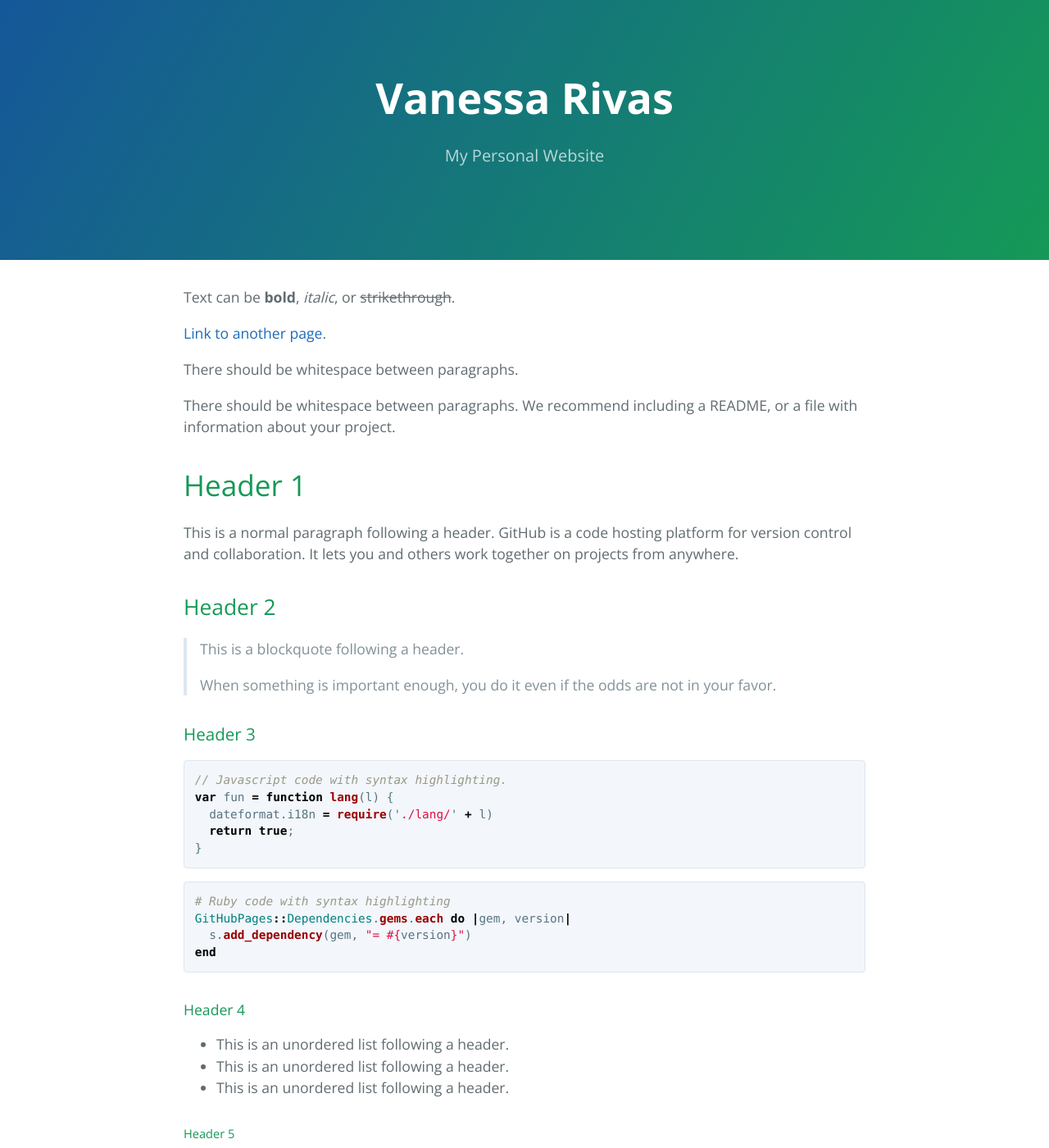
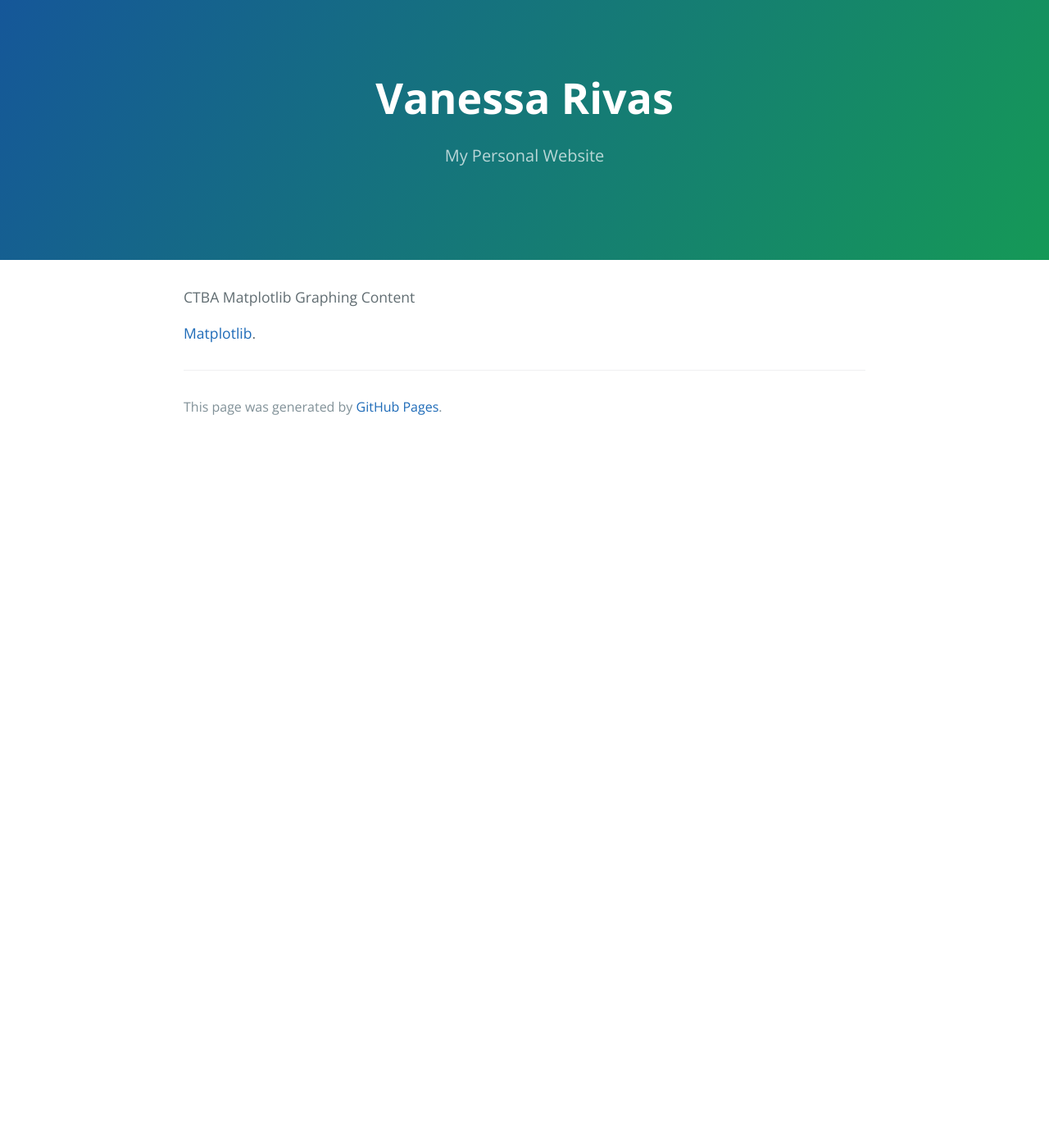
Before and after one commit to vanessa-rivas/vanessa-rivas.github.io, a Jekyll site: the page built from index.md, in a window 1280 px wide and 1400 px high. Shown: the whole window at 82% size. Built offline with Jekyll 4.4.1, drawn with Linux system fonts in a browser that asks for light colours; our own code applies the rules of GitHub Pages for plain Markdown files; some of the changed text lies outside the part shown.

Commit message:
Update index.md

````diff
--- a/index.md
+++ b/index.md
@@ -3,122 +3,7 @@
 description: My Personal Website
 ---
 
-Text can be **bold**, _italic_, or ~~strikethrough~~.
 
-[Link to another page](./another-page.html).
+CTBA Matplotlib Graphing Content
 
-There should be whitespace between paragraphs.
-
-There should be whitespace between paragraphs. We recommend including a README, or a file with information about your project.
-
-# Header 1
-
-This is a normal paragraph following a header. GitHub is a code hosting platform for version control and collaboration. It lets you and others work together on projects from anywhere.
-
-## Header 2
-
-> This is a blockquote following a header.
->
-> When something is important enough, you do it even if the odds are not in your favor.
-
-### Header 3
-
-```js
-// Javascript code with syntax highlighting.
-var fun = function lang(l) {
-  dateformat.i18n = require('./lang/' + l)
-  return true;
-}
-```
-
-```ruby
-# Ruby code with syntax highlighting
-GitHubPages::Dependencies.gems.each do |gem, version|
-  s.add_dependency(gem, "= #{version}")
-end
-```
-
-#### Header 4
-
-*   This is an unordered list following a header.
-*   This is an unordered list following a header.
-*   This is an unordered list following a header.
-
-##### Header 5
-
-1.  This is an ordered list following a header.
-2.  This is an ordered list following a header.
-3.  This is an ordered list following a header.
-
-###### Header 6
-
-| head1        | head two          | three |
-|:-------------|:------------------|:------|
-| ok           | good swedish fish | nice  |
-| out of stock | good and plenty   | nice  |
-| ok           | good `oreos`      | hmm   |
-| ok           | good `zoute` drop | yumm  |
-
-### There's a horizontal rule below this.
-
-* * *
-
-### Here is an unordered list:
-
-*   Item foo
-*   Item bar
-*   Item baz
-*   Item zip
-
-### And an ordered list:
-
-1.  Item one
-1.  Item two
-1.  Item three
-1.  Item four
-
-### And a nested list:
-
-- level 1 item
-  - level 2 item
-  - level 2 item
-    - level 3 item
-    - level 3 item
-- level 1 item
-  - level 2 item
-  - level 2 item
-  - level 2 item
-- level 1 item
-  - level 2 item
-  - level 2 item
-- level 1 item
-
-### Small image
-
-![Octocat](https://github.githubassets.com/images/icons/emoji/octocat.png)
-
-### Large image
-
-![Branching](https://guides.github.com/activities/hello-world/branching.png)
-
-
-### Definition lists can be used with HTML syntax.
-
-<dl>
-<dt>Name</dt>
-<dd>Godzilla</dd>
-<dt>Born</dt>
-<dd>1952</dd>
-<dt>Birthplace</dt>
-<dd>Japan</dd>
-<dt>Color</dt>
-<dd>Green</dd>
-</dl>
-
-```
-Long, single-line code blocks should not wrap. They should horizontally scroll if they are too long. This line should be long enough to demonstrate this.
-```
-
-```
-The final element.
-```
+[Matplotlib](./Matplotlib/index.md).
````
